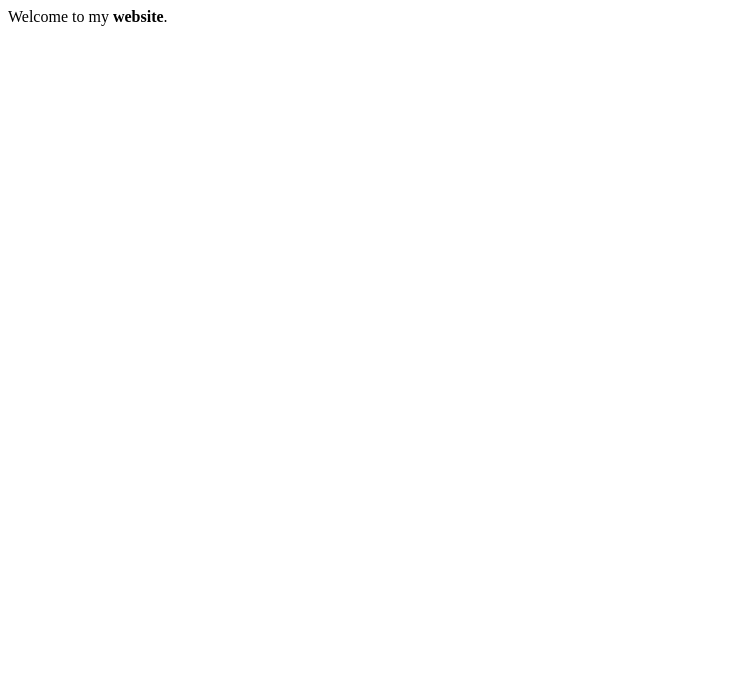
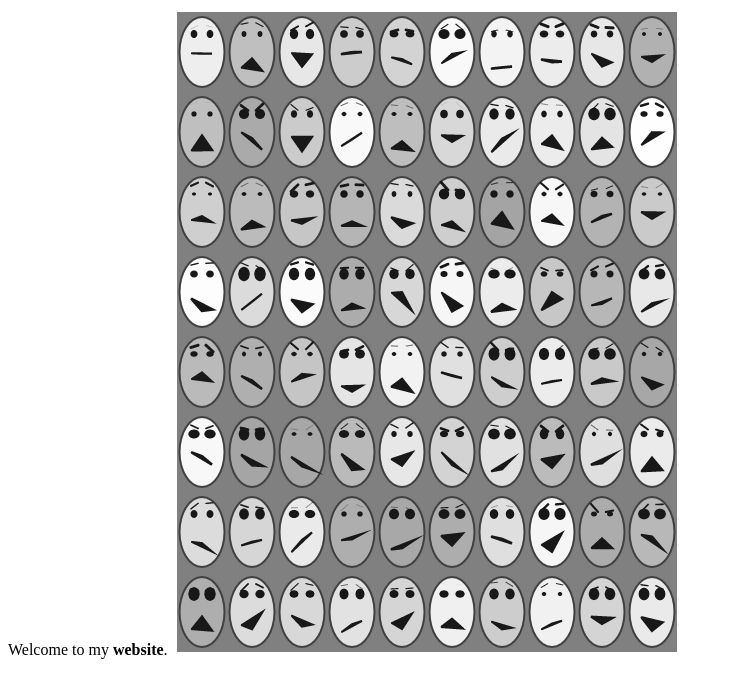
Before and after one commit to keithohara/L235F17, a plain HTML site: page index.html in a window 1280 px wide. Shown: the whole page, without its empty margins (0-731 px from the left). Drawn offline with Linux system fonts and the light colour scheme.

Commit message:
Update index.html

```diff
--- a/index.html
+++ b/index.html
@@ -6,6 +6,7 @@
 
 <body>
   Welcome to my <b>website</b>.
+  <img src = "/L235F17/images/faces.png">
 </body>
 
 </html>
```
